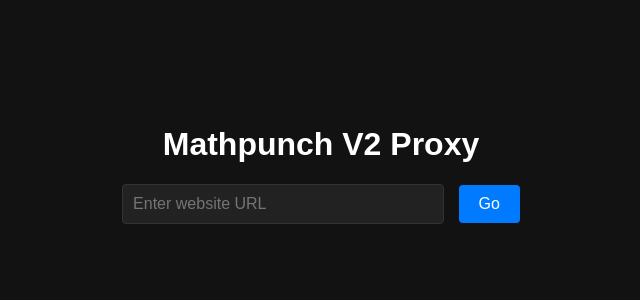
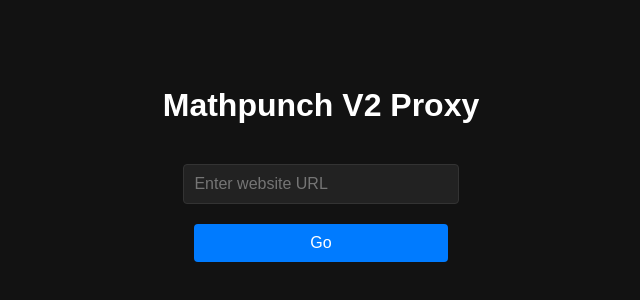
Before and after one commit to mathpunch/kickrocksbuddy, a plain HTML site: page index.html in a window 1280 px wide. Shown: the part 236-536 px from the top of the page, without its empty margins (319-959 px from the left). Drawn offline with Linux system fonts and the light colour scheme.

Commit message:
Update index.html

```diff
--- a/index.html
+++ b/index.html
@@ -7,6 +7,7 @@
     <style>
         body {
             display: flex;
+            flex-direction: column;
             justify-content: center;
             align-items: center;
             height: 100vh;
@@ -16,29 +17,35 @@
             color: #ffffff;
         }
         #url-form {
+            display: flex;
+            flex-direction: column;
+            align-items: center;
+            gap: 20px;
             text-align: center;
         }
-        input[type="text"] {
-            width: 300px;
+        input[type="text"], button {
+            width: 80%;
+            max-width: 300px;
             padding: 10px;
             font-size: 16px;
             border: 1px solid #333;
             border-radius: 4px;
             background-color: #222;
             color: #ffffff;
+            outline: none;
         }
         button {
-            padding: 10px 20px;
-            font-size: 16px;
-            margin-left: 10px;
             border: none;
             background-color: #007bff;
             color: white;
-            border-radius: 4px;
             cursor: pointer;
+            transition: background-color 0.3s ease;
         }
         button:hover {
             background-color: #0056b3;
+        }
+        h1 {
+            margin-bottom: 20px;
         }
     </style>
 </head>
@@ -47,17 +54,21 @@
     <div id="url-form">
         <h1>Mathpunch V2 Proxy</h1>
         <input type="text" id="url-input" placeholder="Enter website URL">
-        <button onclick="redirect()">Go</button>
+        <button id="go-button">Go</button>
     </div>
 
     <script>
-        function redirect() {
+        document.getElementById('go-button').addEventListener('click', function() {
             let url = document.getElementById('url-input').value.trim();
-            if (!url.startsWith('http://') && !url.startsWith('https://')) {
-                url = 'https://' + url;
+            if (url) {
+                if (!url.startsWith('http://') && !url.startsWith('https://')) {
+                    url = 'https://' + url;
+                }
+                window.location.href = url;
+            } else {
+                alert('Please enter a valid URL.');
             }
-            window.location.href = url;
-        }
+        });
     </script>
 
 </body>
```
